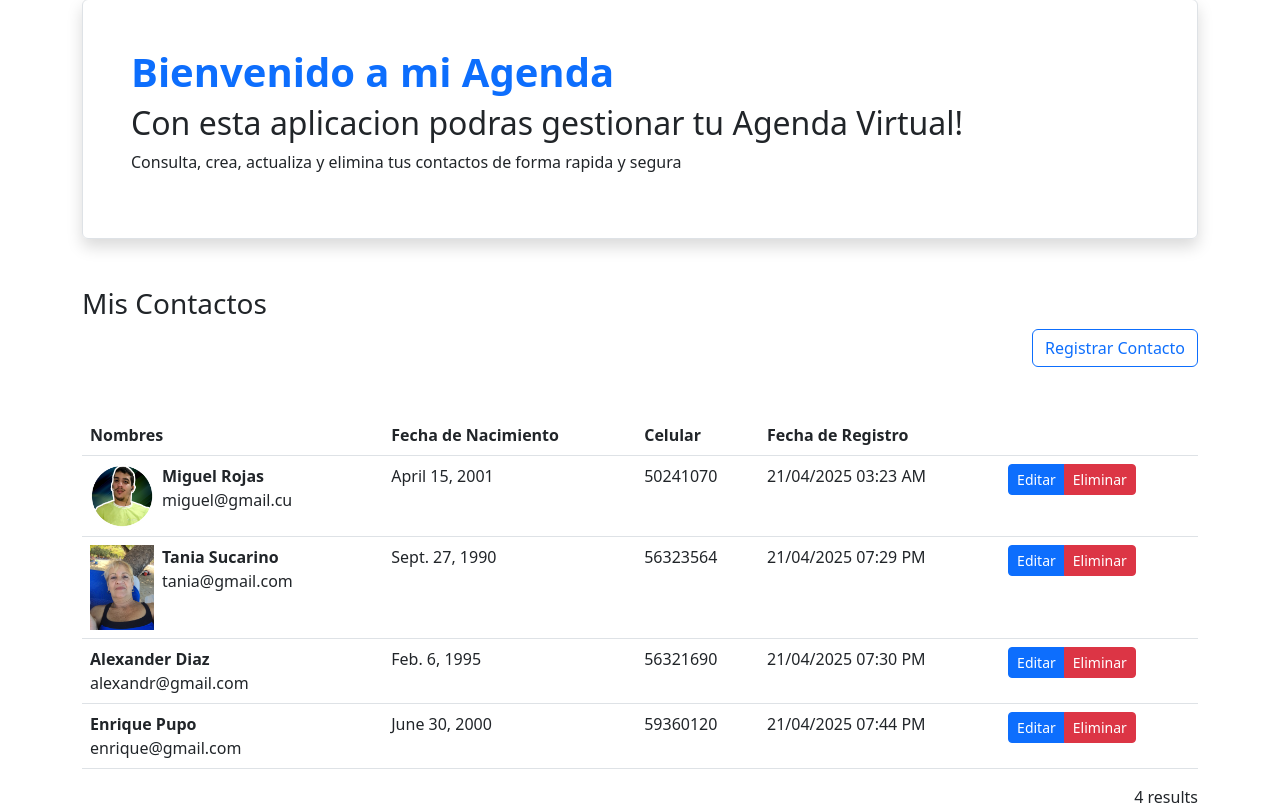
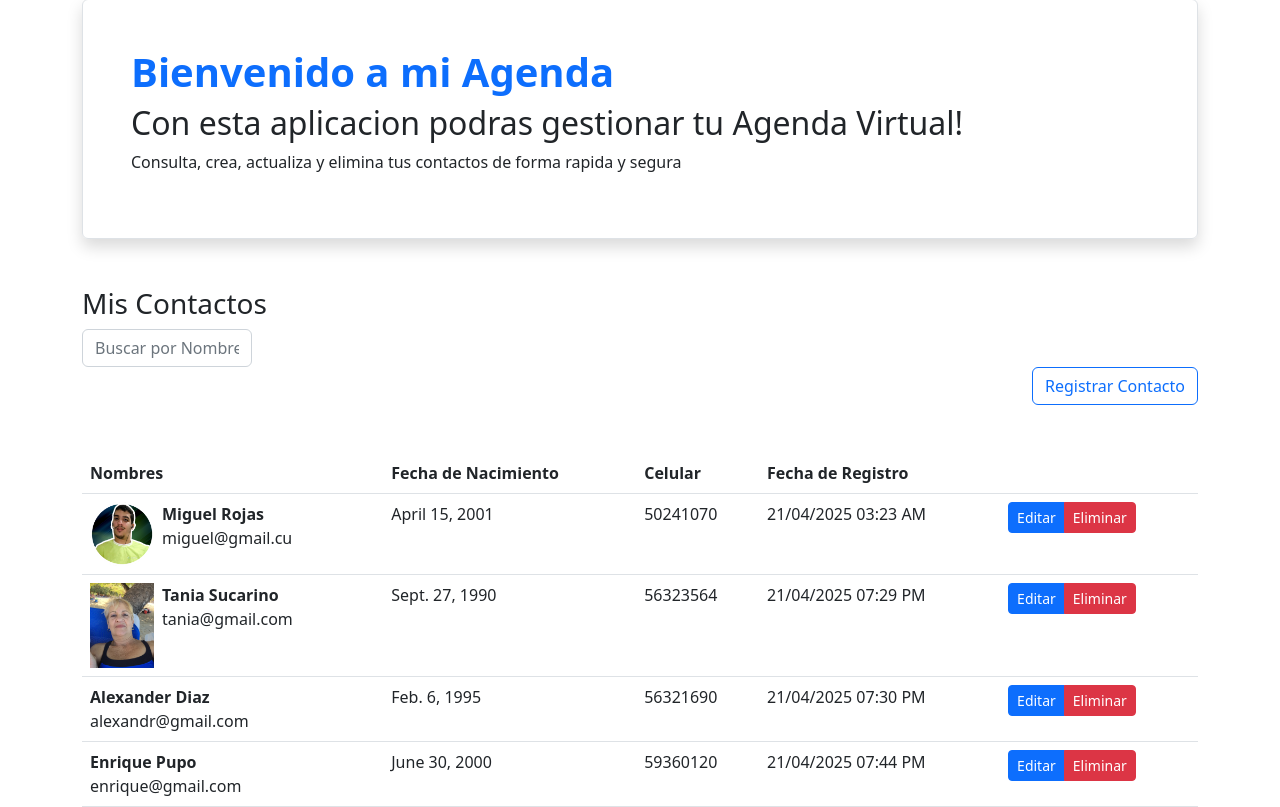
Before and after one commit to MiguelAntonioRS/Django-Project, a Django app: page / in a window 1280 px wide. Shown: the part 49-856 px from the top of the page. Run offline with Django 5.2, Linux system fonts and the light colour scheme; data comes from the database, SQL or seed files in the repository; some libraries are stand-ins or nearby versions.

Commit message:
Starting to create the search

```diff
--- a/contacts/templates/contacts/contact_list.html
+++ b/contacts/templates/contacts/contact_list.html
@@ -7,6 +7,10 @@
         <h3>Mis Contactos</h3>
 
         <div class="text-end">
+            <form action="">
+                <input type="text" class="form-control" placeholder="Buscar por Nombre" style="max-width: 170px;">
+            </form>
+
             <a href="{% url 'contact_new' %}" class="btn btn-outline-primary">
                 Registrar Contacto
             </a>
```
